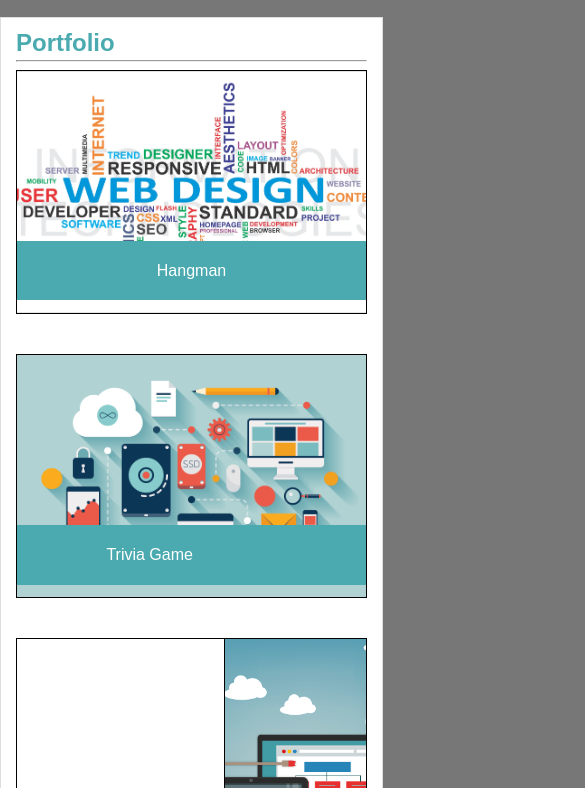
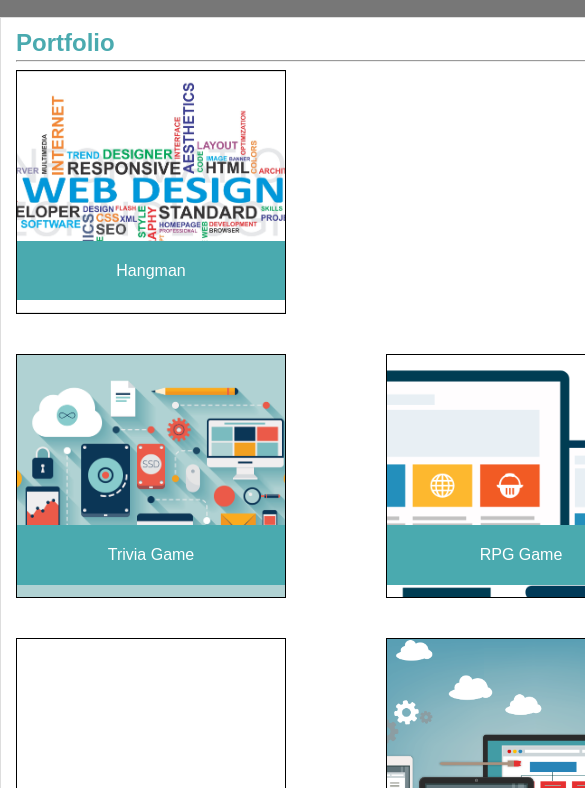
Before and after one commit to bryanisles/Responsive-Portfolio, a plain HTML site: page portfolio.html in a window 390 px wide. Shown: the part 139-927 px from the top of the page, 585 px wide, since content can reach past the window. Drawn offline with Linux system fonts and the light colour scheme.

Commit message:
modified stylesheet style.css

```diff
--- a/assets/css/style.css
+++ b/assets/css/style.css
@@ -318,8 +318,8 @@ footer {
 		position:relative;
 		display:block;
 		border:0.5px solid black;
-		width:auto;
-		height:202.11px;
+		width: calc(268px * (100vw / 268px));
+		height: calc(202.11px * (100vh / 202.11px));
 		padding:20px 0px 20px 0px;
 		margin-bottom:40px;
 		background-position: center;
@@ -333,10 +333,12 @@ footer {
 		top:150px;
 		padding:20px 0;
 		background-color:#4aaaaf;
+		float:none;
 	}
 
 	.portLinks1, .portlinks2 {
 		float:none;
+		position:relative;
 	}
 
 }
@@ -379,13 +381,13 @@ footer {
 
 @media screen and (max-width:640px) {
 	body {
-		width:100%;
+		width:100vw;
 	}
 
 	header {
 		position:relative;
 		display:block;
-		min-width:0;
+		/* min-width:0; */
 		/* background-color:transparent; */
 		height:auto;
 		border:none;
@@ -440,7 +442,7 @@ footer {
 		width:90vw;
 		float:none;
 		max-width:640px;
-		min-width:200px;
+		/* min-width:200px; */
 	}
 
 	footer {
@@ -448,7 +450,7 @@ footer {
 		position:relative;
 		display:block;
 		width:100vw;
-		min-width:200px;
+		/* min-width:200px; */
 	}
 
 	/* #menu ul {
```
